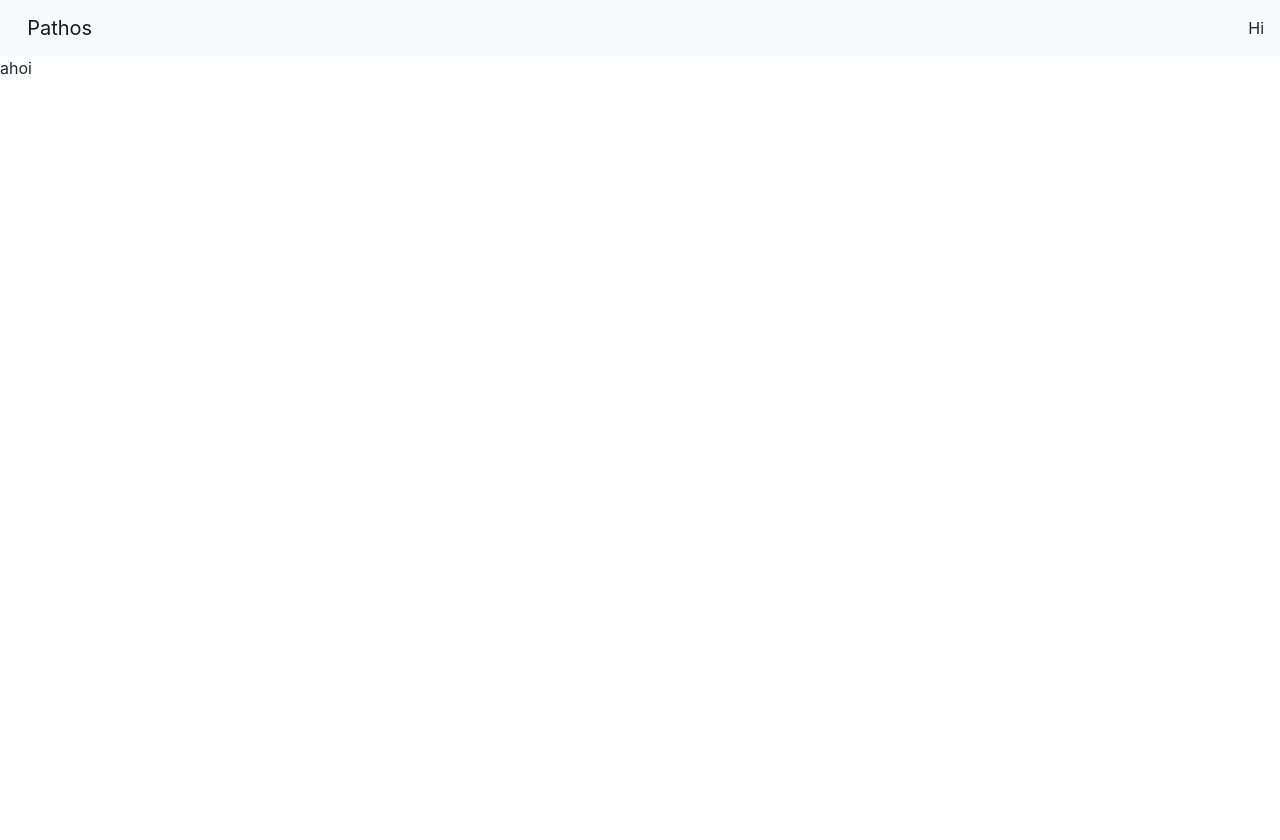
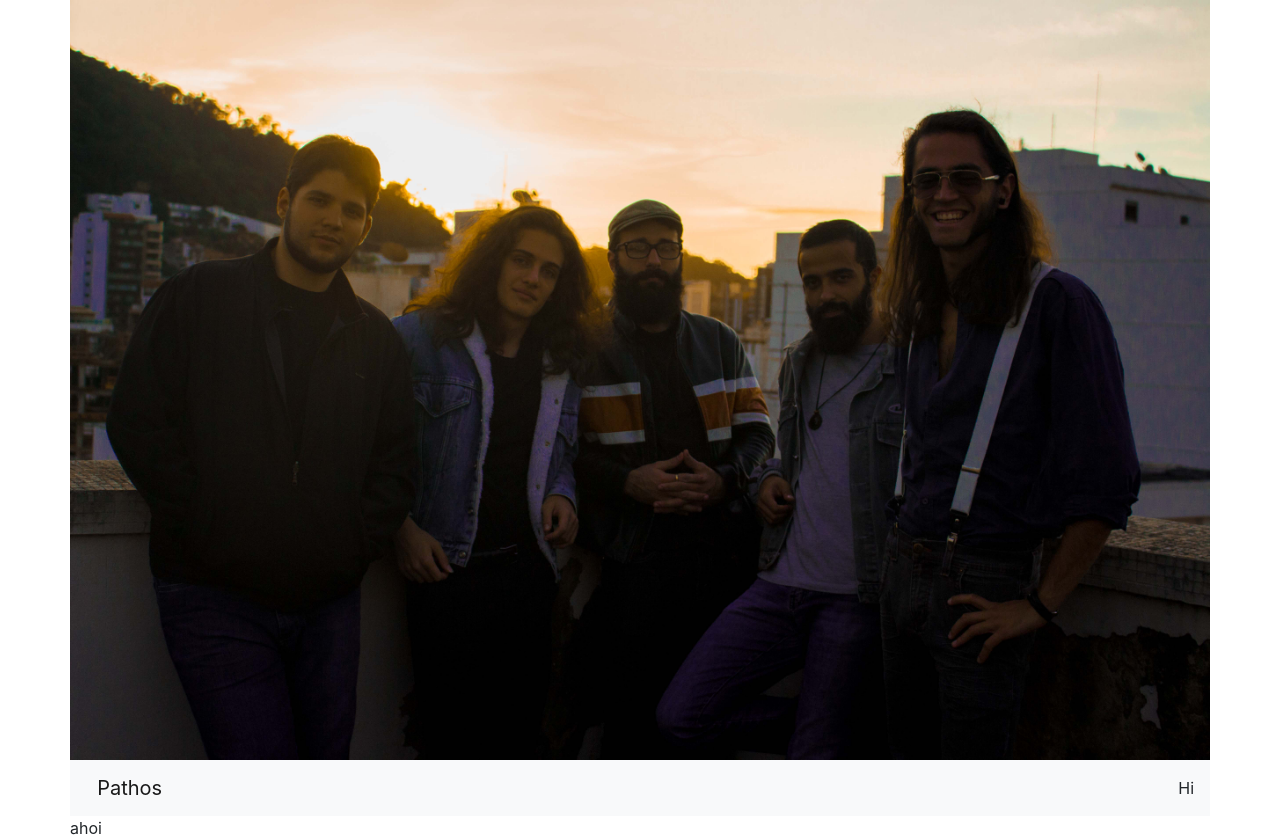
Before and after one commit to rbmarliere/pathos.band, a React (Create React App) app: page / in a window 1280 px wide. Before the commit the page ends 800 px from the top, so only its background shows below. Built offline with nearby package versions, Linux system fonts and the light colour scheme.

Commit message:
reorg. assets and add pathos.jpg to App

```diff
--- /dev/null
+++ b/src/assets/css/index.css
@@ -0,0 +1,11 @@
+body {
+    margin: 0;
+    padding: 0;
+    font-family: -apple-system, BlinkMacSystemFont, "Segoe UI", "Roboto", "Oxygen", "Ubuntu", "Cantarell", "Fira Sans", "Droid Sans", "Helvetica Neue", sans-serif;
+    -webkit-font-smoothing: antialiased;
+    -moz-osx-font-smoothing: grayscale;
+}
+
+code {
+    font-family: source-code-pro, Menlo, Monaco, Consolas, "Courier New", monospace;
+}
--- a/src/components/App.js
+++ b/src/components/App.js
@@ -1,13 +1,25 @@
 import React from "react";
 import NavBar from "../components/NavBar";
 import PropTypes from "prop-types";
+import {
+    Container,
+    Col,
+    Row
+} from "reactstrap";
 
 const App = (props) =>
 {
     return (
         <div className="App">
-            <NavBar/>
-            {props.children}
+            <Container className="container-fluid">
+                <Row>
+                    <Col lg="12" md="12" xs="12" className="px-0">
+                        <img className="img-fluid" src={ require("../assets/img/pathos.jpg") } alt="Pathos"/>
+                        <NavBar/>
+                        { props.children }
+                    </Col>
+                </Row>
+            </Container>
         </div>
     );
 };
--- a/src/components/NavBar.js
+++ b/src/components/NavBar.js
@@ -10,7 +10,7 @@ import
     NavbarToggler,
     Row
 } from "reactstrap";
-import logo from "../assets/logo.svg";
+import logo from "../assets/img/logo.svg";
 
 class NavBar extends Component
 {
--- a/src/index.css
+++ /dev/null
@@ -1,14 +0,0 @@
-body {
-  margin: 0;
-  padding: 0;
-  font-family: -apple-system, BlinkMacSystemFont, "Segoe UI", "Roboto", "Oxygen",
-    "Ubuntu", "Cantarell", "Fira Sans", "Droid Sans", "Helvetica Neue",
-    sans-serif;
-  -webkit-font-smoothing: antialiased;
-  -moz-osx-font-smoothing: grayscale;
-}
-
-code {
-  font-family: source-code-pro, Menlo, Monaco, Consolas, "Courier New",
-    monospace;
-}
--- a/src/index.js
+++ b/src/index.js
@@ -8,7 +8,7 @@ import { Router, Route } from "react-router-dom";
 import Home from "./views/Home";
 
 // style
-import "./index.css";
+import "./assets/css/index.css";
 import "bootstrap/dist/css/bootstrap.min.css";
 
 // google analytics
```
Also changed, not shown: src/assets/img/logo.svg (renamed from src/assets/logo.svg), src/assets/img/pathos.jpg (renamed from src/assets/pathos.jpg).
